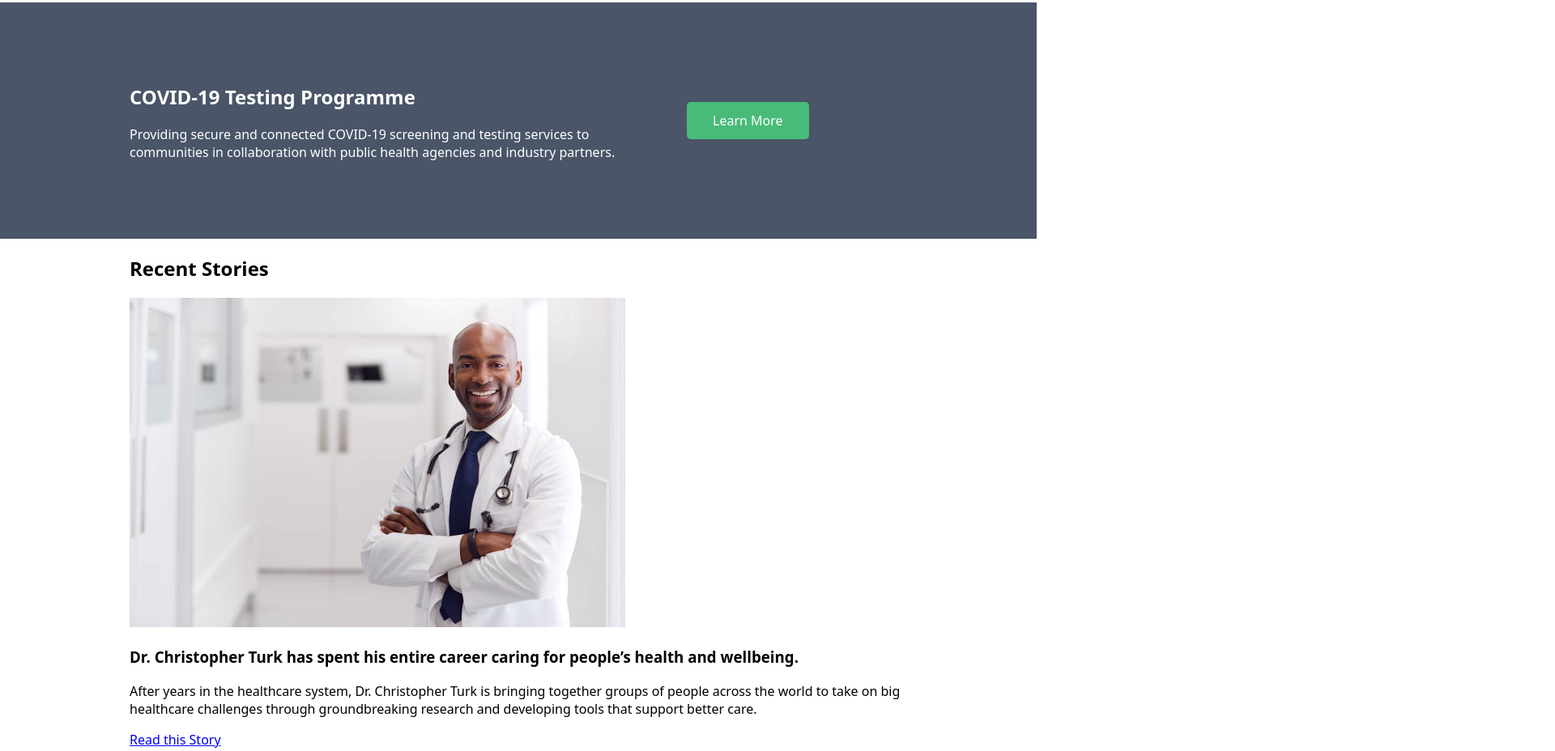
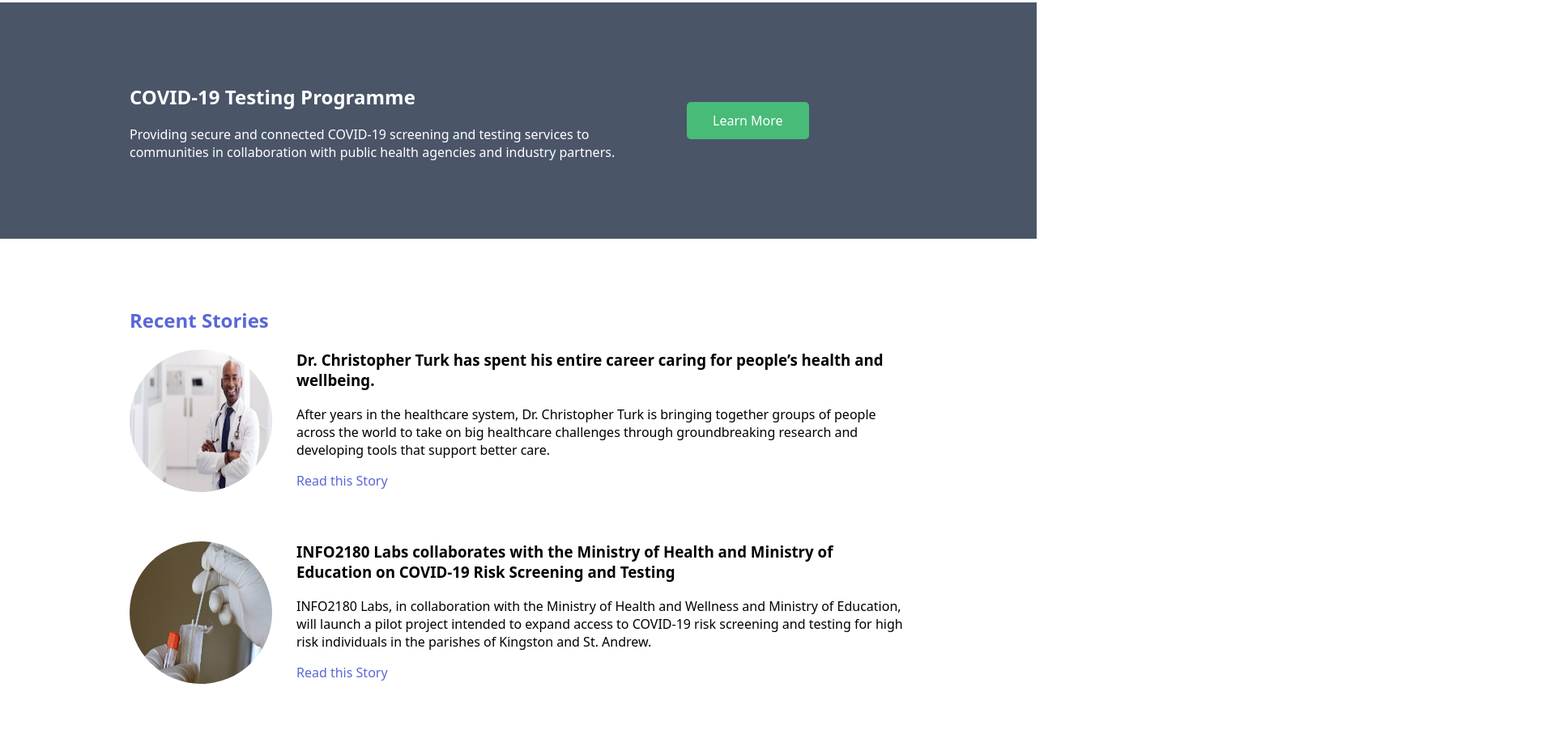
Before and after one commit to ShaunaOSmith/info2180-project1, a plain HTML site: page index.html in a window 1280 px wide. Shown: the part 824-1752 px from the top of the page at 81% size, 1920 px wide, since content can reach past the window. Drawn offline with Linux system fonts and the light colour scheme.

Commit message:
Edited styles.css

```diff
--- a/styles.css
+++ b/styles.css
@@ -118,3 +118,25 @@ header div.container nav ul li a:hover {
     padding: 12px 32px;
     text-decoration: none;
 }
+
+
+.stories div.container {
+    padding: 64px 32px 32px;
+}
+
+.stories div.container h2, .stories div.container article div.article-body p a {
+    color: #5A67D8;
+    text-decoration: none;
+}
+
+.stories div.container article img {
+    float: left;
+    width: 176px;
+    height: 176px;
+    border-radius: 50%;
+    margin-right: 30px;
+}
+
+.stories div.container article div.article-body {
+    margin-bottom: 64px;
+}
```
